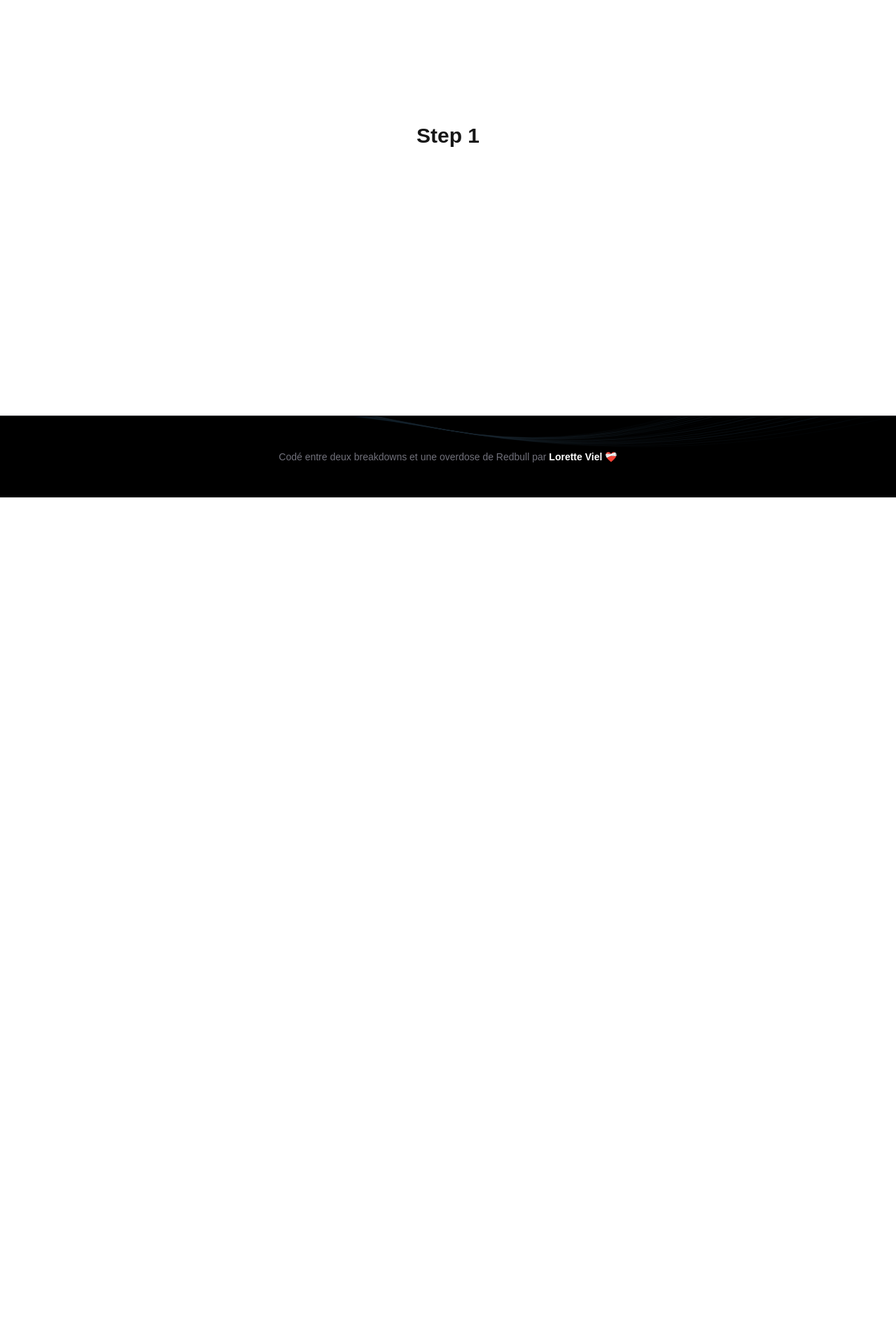
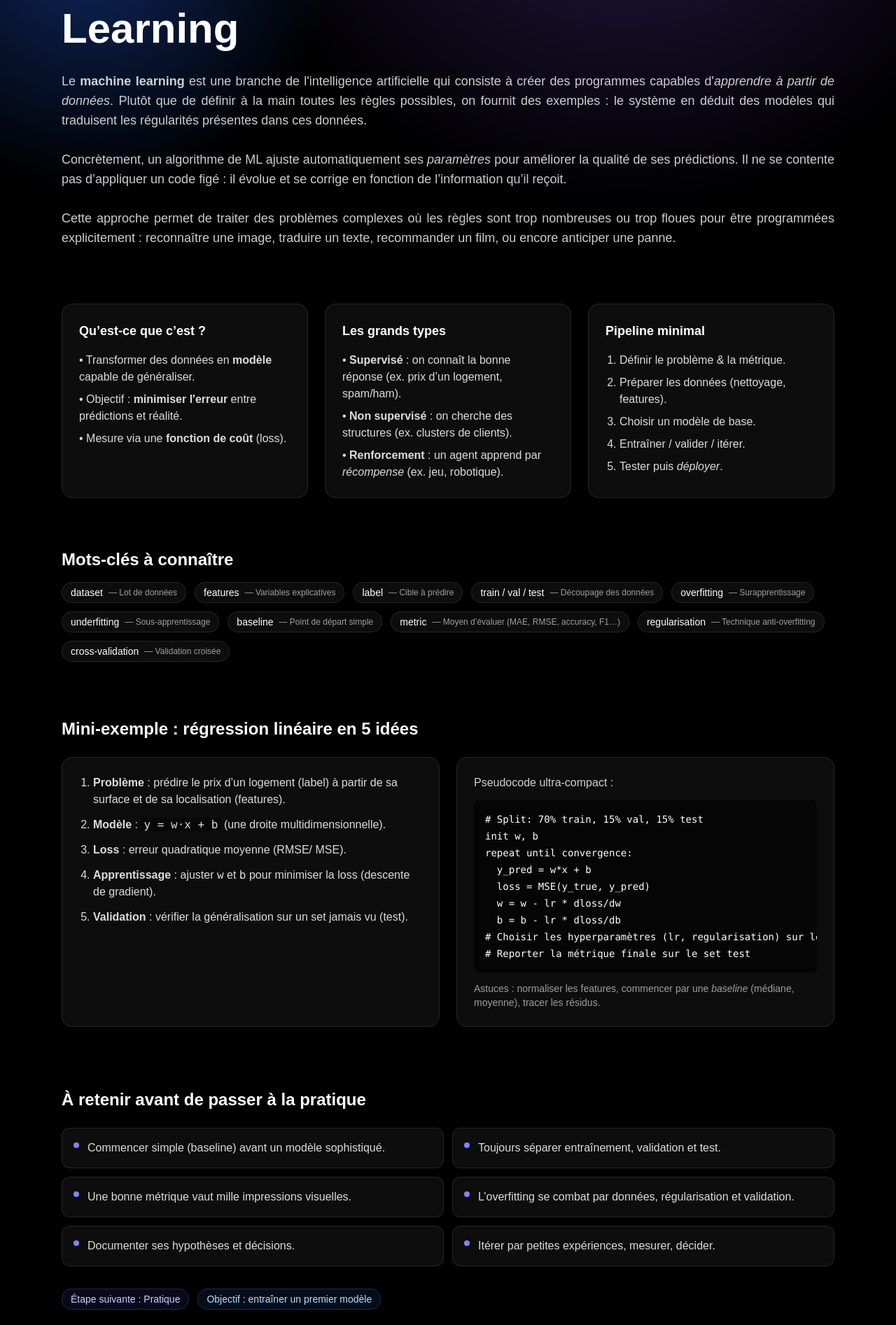
Before and after one commit to DearrLo/Synapsee-TypeScript-project, a Next.js app: page /explorer/base1 in a window 1280 px wide. Shown: the part 206-2100 px from the top of the page at 70% size. Before the commit the page ends 917 px from the top, so only its background shows below. Built offline with nearby package versions, Linux system fonts and the light colour scheme.

Commit message:
29/09/25

```diff
--- a/src/app/explorer/base1/page.tsx
+++ b/src/app/explorer/base1/page.tsx
@@ -5,10 +5,240 @@ export default function Step1() {
   return (
     <>
       <Navbar />
-      <main className="flex min-h-screen flex-col items-center justify-center p-8">
-        <h1 className="text-3xl font-bold">Step 1</h1>
+      <main className="min-h-screen bg-black text-white">
+        {/* Hero */}
+        <section className="relative overflow-hidden">
+          <div className="pointer-events-none absolute inset-0 opacity-40 [background:radial-gradient(60rem_60rem_at_70%_-10%,#6b46c1_0%,transparent_60%),radial-gradient(40rem_40rem_at_10%_20%,#2563eb_0%,transparent_55%)]" />
+          <div className="relative mx-auto max-w-6xl px-6 py-20">
+            <div className="flex flex-col items-start gap-6">
+              <span className="rounded-full border border-white/10 bg-white/5 px-3 py-1 text-sm tracking-wide">
+                Étape 1 · Les bases
+              </span>
+              <h1 className="text-4xl font-semibold leading-tight sm:text-6xl">
+                Comprendre le <span className="text-indigo-400">B.A.-BA</span>{' '}
+                du Machine Learning
+              </h1>
+              <p className="mx-auto max-w-6xl text-justify space-y-2 text-lg text-white/80">
+                Le <strong>machine learning</strong> est une branche de
+                l'intelligence artificielle qui consiste à créer des programmes
+                capables d'<em>apprendre à partir de données</em>. Plutôt que de
+                définir à la main toutes les règles possibles, on fournit des
+                exemples : le système en déduit des modèles qui traduisent les
+                régularités présentes dans ces données.
+                <br />
+                <br />
+                Concrètement, un algorithme de ML ajuste automatiquement ses{' '}
+                <em>paramètres</em> pour améliorer la qualité de ses
+                prédictions. Il ne se contente pas d’appliquer un code figé : il
+                évolue et se corrige en fonction de l’information qu’il reçoit.
+                <br />
+                <br />
+                Cette approche permet de traiter des problèmes complexes où les
+                règles sont trop nombreuses ou trop floues pour être programmées
+                explicitement : reconnaître une image, traduire un texte,
+                recommander un film, ou encore anticiper une panne.
+              </p>
+            </div>
+          </div>
+        </section>
+
+        {/* 3 cartes : Quoi / Types / Pipeline */}
+        <section className="mx-auto max-w-6xl px-6 pb-8">
+          <div className="grid gap-6 md:grid-cols-3">
+            <Card title="Qu’est-ce que c’est ?">
+              <ul className="space-y-2 text-white/85">
+                <li>
+                  • Transformer des données en <strong>modèle</strong> capable
+                  de généraliser.
+                </li>
+                <li>
+                  • Objectif : <strong>minimiser l'erreur</strong> entre
+                  prédictions et réalité.
+                </li>
+                <li>
+                  • Mesure via une <strong>fonction de coût</strong> (loss).
+                </li>
+              </ul>
+            </Card>
+
+            <Card title="Les grands types">
+              <ul className="space-y-2 text-white/85">
+                <li>
+                  • <strong>Supervisé</strong> : on connaît la bonne réponse
+                  (ex. prix d’un logement, spam/ham).
+                </li>
+                <li>
+                  • <strong>Non supervisé</strong> : on cherche des structures
+                  (ex. clusters de clients).
+                </li>
+                <li>
+                  • <strong>Renforcement</strong> : un agent apprend par{' '}
+                  <em>récompense</em> (ex. jeu, robotique).
+                </li>
+              </ul>
+            </Card>
+
+            <Card title="Pipeline minimal">
+              <ol className="list-decimal space-y-2 pl-5 text-white/85">
+                <li>Définir le problème & la métrique.</li>
+                <li>Préparer les données (nettoyage, features).</li>
+                <li>Choisir un modèle de base.</li>
+                <li>Entraîner / valider / itérer.</li>
+                <li>
+                  Tester puis <em>déployer</em>.
+                </li>
+              </ol>
+            </Card>
+          </div>
+        </section>
+
+        {/* Vocabulaire essentiel */}
+        <section className="mx-auto max-w-6xl px-6 py-10">
+          <h2 className="mb-4 text-2xl font-semibold">Mots-clés à connaître</h2>
+          <div className="flex flex-wrap gap-3">
+            {[
+              ['dataset', 'Lot de données'],
+              ['features', 'Variables explicatives'],
+              ['label', 'Cible à prédire'],
+              ['train / val / test', 'Découpage des données'],
+              ['overfitting', 'Surapprentissage'],
+              ['underfitting', 'Sous-apprentissage'],
+              ['baseline', 'Point de départ simple'],
+              ['metric', 'Moyen d’évaluer (MAE, RMSE, accuracy, F1…)'],
+              ['regularisation', 'Technique anti-overfitting'],
+              ['cross-validation', 'Validation croisée'],
+            ].map(([k, v]) => (
+              <Badge key={k} k={k} v={v} />
+            ))}
+          </div>
+        </section>
+
+        {/* Mini-exemple pédagogique */}
+        <section className="mx-auto max-w-6xl px-6 py-10">
+          <h2 className="mb-6 text-2xl font-semibold">
+            Mini-exemple : régression linéaire en 5 idées
+          </h2>
+          <div className="grid gap-6 md:grid-cols-2">
+            <div className="rounded-2xl border border-white/10 bg-white/5 p-6">
+              <ol className="list-decimal space-y-3 pl-5 text-white/85">
+                <li>
+                  <strong>Problème</strong> : prédire le prix d’un logement
+                  (label) à partir de sa surface et de sa localisation
+                  (features).
+                </li>
+                <li>
+                  <strong>Modèle</strong> :{' '}
+                  <code className="rounded bg-black/40 px-1">y = w·x + b</code>{' '}
+                  (une droite multidimensionnelle).
+                </li>
+                <li>
+                  <strong>Loss</strong> : erreur quadratique moyenne (RMSE/
+                  MSE).
+                </li>
+                <li>
+                  <strong>Apprentissage</strong> : ajuster <code>w</code> et{' '}
+                  <code>b</code> pour minimiser la loss (descente de gradient).
+                </li>
+                <li>
+                  <strong>Validation</strong> : vérifier la généralisation sur
+                  un set jamais vu (test).
+                </li>
+              </ol>
+            </div>
+            <div className="rounded-2xl border border-white/10 bg-white/5 p-6">
+              <p className="mb-3 text-white/80">Pseudocode ultra-compact :</p>
+              <pre className="overflow-x-auto rounded-lg bg-black/60 p-4 text-sm leading-6">
+                {`# Split: 70% train, 15% val, 15% test
+init w, b
+repeat until convergence:
+  y_pred = w*x + b
+  loss = MSE(y_true, y_pred)
+  w = w - lr * dloss/dw
+  b = b - lr * dloss/db
+# Choisir les hyperparamètres (lr, regularisation) sur le set val
+# Reporter la métrique finale sur le set test`}
+              </pre>
+              <p className="mt-3 text-sm text-white/60">
+                Astuces : normaliser les features, commencer par une{' '}
+                <em>baseline</em> (médiane, moyenne), tracer les résidus.
+              </p>
+            </div>
+          </div>
+        </section>
+
+        {/* À retenir */}
+        <section className="mx-auto max-w-6xl px-6 py-12">
+          <h2 className="mb-6 text-2xl font-semibold">
+            À retenir avant de passer à la pratique
+          </h2>
+          <ul className="grid gap-3 md:grid-cols-2">
+            {[
+              'Commencer simple (baseline) avant un modèle sophistiqué.',
+              'Toujours séparer entraînement, validation et test.',
+              'Une bonne métrique vaut mille impressions visuelles.',
+              'L’overfitting se combat par données, régularisation et validation.',
+              'Documenter ses hypothèses et décisions.',
+              'Itérer par petites expériences, mesurer, décider.',
+            ].map(t => (
+              <li
+                key={t}
+                className="flex items-start gap-3 rounded-xl border border-white/10 bg-white/5 p-4"
+              >
+                <span className="mt-1 inline-block h-2 w-2 rounded-full bg-indigo-400" />
+                <span className="text-white/85">{t}</span>
+              </li>
+            ))}
+          </ul>
+          <div className="mt-8 flex flex-wrap gap-3">
+            <Pill>Étape suivante : Pratique</Pill>
+            <Pill variant="blue">Objectif : entraîner un premier modèle</Pill>
+          </div>
+        </section>
       </main>
       <Footer />
     </>
   )
 }
+
+/* ===== UI sous-composants locaux (simples, sans état) ===== */
+
+function Card({
+  title,
+  children,
+}: {
+  title: string
+  children: React.ReactNode
+}) {
+  return (
+    <div className="rounded-2xl border border-white/10 bg-white/5 p-6">
+      <h3 className="mb-4 text-lg font-semibold">{title}</h3>
+      <div>{children}</div>
+    </div>
+  )
+}
+
+function Badge({ k, v }: { k: string; v: string }) {
+  return (
+    <div className="group flex items-center gap-2 rounded-full border border-white/10 bg-white/5 px-3 py-1">
+      <span className="text-sm font-medium">{k}</span>
+      <span className="text-xs text-white/60 group-hover:text-white/80">
+        — {v}
+      </span>
+    </div>
+  )
+}
+
+function Pill({
+  children,
+  variant = 'indigo',
+}: {
+  children: React.ReactNode
+  variant?: 'indigo' | 'blue'
+}) {
+  const base = 'rounded-full border px-3 py-1 text-sm'
+  const theme =
+    variant === 'blue'
+      ? 'border-blue-500/30 bg-blue-500/10 text-blue-200'
+      : 'border-indigo-500/30 bg-indigo-500/10 text-indigo-200'
+  return <span className={`${base} ${theme}`}>{children}</span>
+}
```
